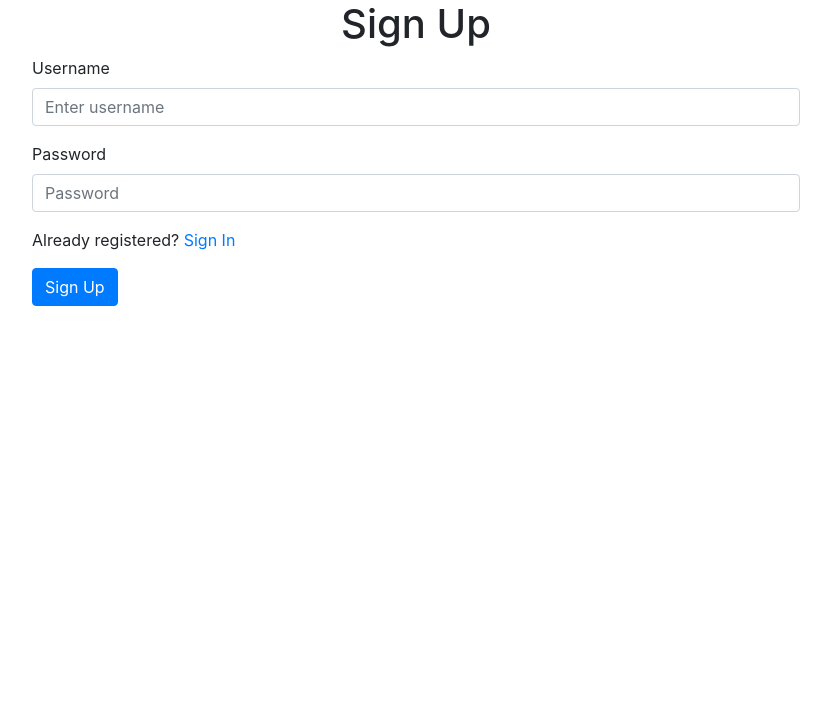
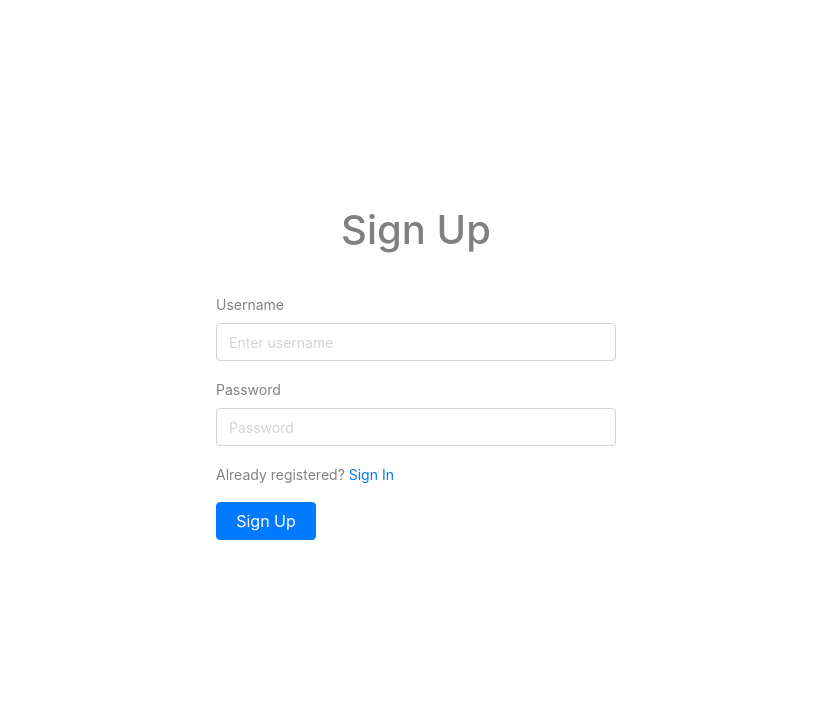
Before and after one commit to duskload/flask-booklist, a Flask app: page /signup in a window 1280 px wide. Shown: the top 707 px of the page, without its empty margins (224-1055 px from the left). Run offline with Flask 2, Linux system fonts and the light colour scheme; some libraries are stand-ins or nearby versions.

Commit message:
update template styles. add config

```diff
--- a/templates/layout.html
+++ b/templates/layout.html
@@ -1,7 +1,7 @@
 <!DOCTYPE html>
 <html>
     <head>
-        <title>{% block title %}{% endblock %}</title>
+        <title>Books</title>
 
          <!-- Required meta tags -->
         <meta charset="utf-8">
@@ -19,7 +19,6 @@
         <script src="https://code.jquery.com/jquery-3.3.1.slim.min.js" integrity="sha384-q8i/X+965DzO0rT7abK41JStQIAqVgRVzpbzo5smXKp4YfRvH+8abtTE1Pi6jizo" crossorigin="anonymous"></script>
         <script src="https://cdnjs.cloudflare.com/ajax/libs/popper.js/1.14.7/umd/popper.min.js" integrity="sha384-UO2eT0CpHqdSJQ6hJty5KVphtPhzWj9WO1clHTMGa3JDZwrnQq4sF86dIHNDz0W1" crossorigin="anonymous"></script>
         <script src="https://stackpath.bootstrapcdn.com/bootstrap/4.3.1/js/bootstrap.min.js" integrity="sha384-JjSmVgyd0p3pXB1rRibZUAYoIIy6OrQ6VrjIEaFf/nJGzIxFDsf4x0xIM+B07jRM" crossorigin="anonymous"></script>
-  </body>
     </body>
     {% block style %}
     {% endblock %}
--- a/templates/signup.html
+++ b/templates/signup.html
@@ -1,11 +1,11 @@
 {% extends "layout.html" %}
 
-{% block heading %}
-    Sign Up
-{% endblock %}
-
 {% block body %}
-    <div class='login-wrapper'>
+    <div class='signup-wrapper'>
+        <div class='signup-form-wrapper'>
+            <div class="form-heading">
+                <h1>Sign Up</h1>
+            </div>
             <form method='post'>
                 <div class="form-group">
                     <label for="sign-up-username">Username</label>
@@ -21,14 +21,52 @@
                 <button type="submit" class="btn btn-primary">Sign Up</button>
             </form>
         </div>
+
+    </div>
     {% block style %}
         <style>
-            h1 {
-                text-align: center;
+           .signup-wrapper {
+                display: flex;
+                width: 100%;
+                height: calc(100vh - 100px);
+                justify-content: center;
+                align-items: center;
+                flex-direction: column;
             }
-            .login-wrapper {
-                width: 768px;
-                margin: 0 auto;
+
+            .signup-form-wrapper {
+                display: flex;
+                flex-direction: column;
+                justify-content: center;
+                align-items: center;
+            }
+
+            .signup-form-wrapper .form-heading {
+                margin: 30px 0;
+                color: gray;
+            }
+
+            .signup-form-wrapper .form-group label {
+                font-size: 14px;
+                color: gray;
+            }
+
+            .signup-form-wrapper .form-group span {
+                font-size: 14px;
+                color: gray;
+            }
+
+            .signup-form-wrapper .form-group input::placeholder {
+                font-size: 14px;
+                color: lightgray;
+            }
+
+            .signup-form-wrapper .form-group {
+                width: 400px;
+            }
+
+            .signup-form-wrapper button {
+                width: 100px;
             }
        </style>
     {% endblock %}
```
Also changed, not shown: templates/signin.html (+46 -9 lines). Lines whose indentation alone changed are shown as unchanged.
